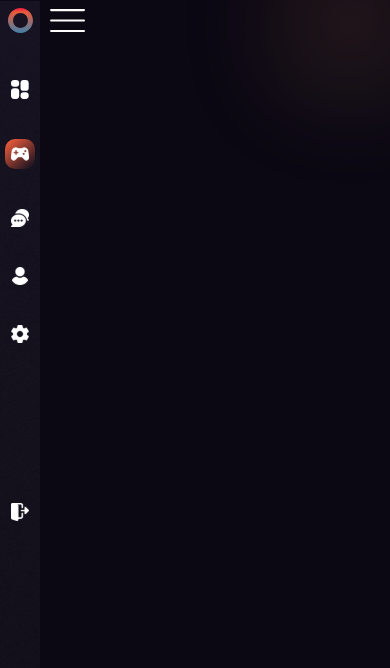
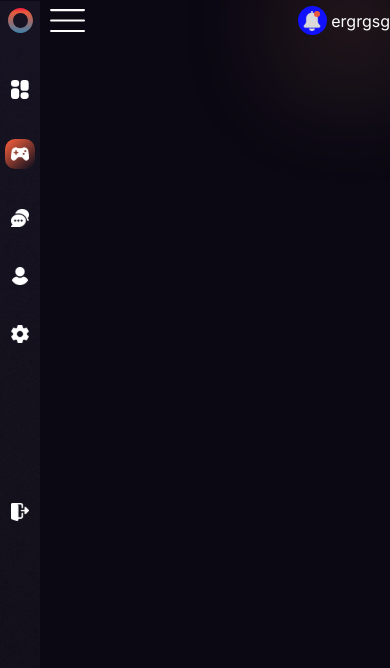
Before and after one commit to KD-ayoub/game-front, a Next.js app: page /game in a window 390 px wide. Shown: the top 668 px of the page. Built offline with nearby package versions, Linux system fonts and the light colour scheme.

Commit message:
working on responsive notifbutton

```diff
--- a/src/app/components/Header.tsx
+++ b/src/app/components/Header.tsx
@@ -1,6 +1,7 @@
 import Image from "next/image";
 import Logo from "@/app/assets/svg/logo.svg";
 import Nav from "@/app/assets/svg/Navbar.svg";
+import Bell from "@/app/assets/svg/bell.svg";
 import { Humburgtype } from "../types/humburgtype";
 import { useEffect } from "react";
 
@@ -8,31 +9,40 @@ export default function Header({
   isHumburgClicked,
   setisHumburgClicked,
 }: Humburgtype) {
-
   function handlClick() {
     setisHumburgClicked(!isHumburgClicked);
   }
 
   return (
+    <>
       <header className="text-white flex justify-between w-full absolute z-10">
         <nav className="flex sm:w-11 sm:h-11 md:w-14 md:h-14 lg:w-[72px] lg:h-[72px] xl:w-[88px] xl:h-[88px] 2xl:w-32 2xl:h-32 relative">
-        {/* <Image className="p-2 2xl:p-4" src={Logo.src} width={41} height={41} alt="Logo"/>
-        <Image className="p-2 sm:hidden" src={Nav.src} width={34} height={41} alt="Humburg"/> */}
           <img src={Logo.src} className="p-2 2xl:p-4" />
           <img src={Nav.src} className="p-2 sm:hidden" onClick={handlClick} />
         </nav>
-      {/* <nav
-          className="flex sm:w-[89px] sm:h-11 md:w-28 md:h-14 xl:h-20 xl:w-40 2xl:h-32 2xl:w-64"
-        >
-          <div className="flex items-center relative">
-            <img src={Logo.src}className="w-[21px]"/>
-            <div
-              className="w-[6px] h-[6px] bg-[#E95A3A] rounded-full absolute top-[10px] left-[12px]"
-            ></div>
+        <nav className="flex items-center gap-1 sm:w-[170px] sm:h-11 md:w-48 md:h-14 lg:h-[72px] lg:w-72 xl:h-[88px] xl:w-80 2xl:h-32 2xl:w-[480px]">
+          <div className="w-[29.6px] h-[29.6px] sm:w-[33.6px] sm:h-[33.6px] md:w-10 md:h-10 lg:w-14 lg:h-14 xl:w-16 xl:h-16 2xl:w-24 2xl:h-24 bg-[#11F] rounded-full flex justify-center items-center relative ">
+            <Image
+              className="sm:w-[22px] sm:h-[22px] lg:w-[30px] lg:h-[30px] xl:w-[35px] xl:h-[35px] 2xl:w-[50px] 2xl:h-[50px] "
+              src={Bell.src}
+              width={20}
+              height={20}
+              alt="Bell logo"
+            />
+            <span className="w-1.5 h-1.5 sm:w-2 sm:h-2 lg:w-3 lg:h-3 xl:h-3.5 xl:w-3.5 2xl:w-4 2xl:h-4 bg-[#E95A3A] rounded-full absolute top-[5px] md:top-[8px] lg:top-[11px] xl:top-3 2xl:top-6 left-[16px] sm:left-[18px] md:left-[22px] lg:left-[30px] xl:left-[34px] 2xl:left-[50px]"></span>
           </div>
-          <img src="notif.svg" className="p-2 2xl:p-4" />
-          <img src={Logo.src} className="p-2 2xl:p-4" />
-        </nav>  */}
+          {/* <div className="absolute top-[36px] right-20 w-36 bg-[#11F]">
+            <ul className="flex flex-col gap-1">
+              <li>Notif A</li>
+              <li>Notif A</li>
+              <li>Notif A</li>
+              <li>Notif A</li>
+              <li>Notif A</li>
+            </ul>
+          </div> */}
+          <div>ergrgsg</div>
+        </nav>
       </header>
+    </>
   );
 }
```
Lines whose indentation alone changed are shown as unchanged.
